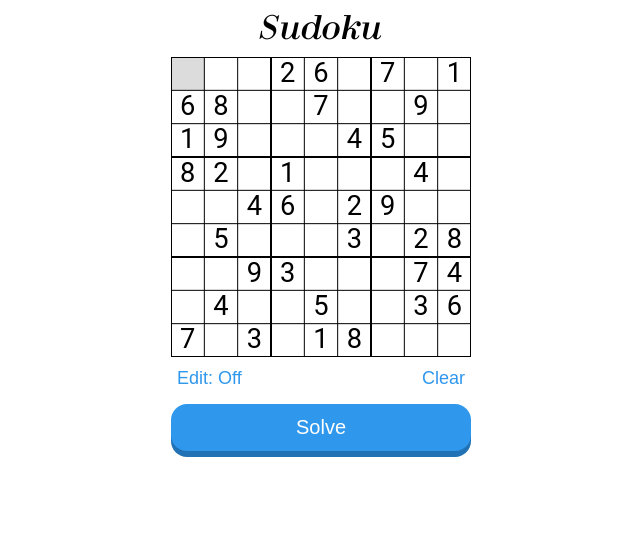
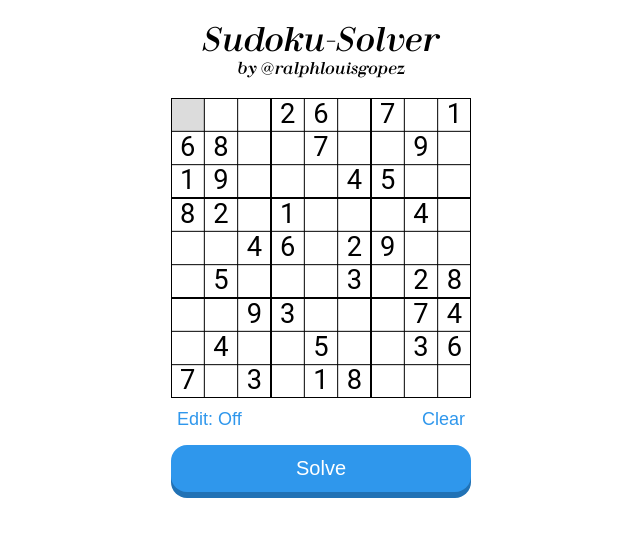
Before and after one commit to sevora/gamebreaker, a plain HTML site: page sudoku/index.html in a window 1280 px wide. Shown: the whole page, without its empty margins (319-959 px from the left). Drawn offline with Linux system fonts and the light colour scheme.

Commit message:
Add Byline on Sudoku Solver

```diff
--- a/sudoku/css/style.css
+++ b/sudoku/css/style.css
@@ -6,11 +6,23 @@ header {
     font-size: 32px;
     font-family: 'Fin Serif Display';
     text-align: center;
+    margin-top: 20px;
 }
 
 canvas {
     display: block;
     margin: 0 auto;
+}
+
+.byline {
+    text-align: center;
+    font-family: 'Fin Serif Display';
+    margin-bottom: 20px;
+}
+
+.byline a {
+    text-decoration: none;
+    color: black;
 }
 
 .canvas-wrapper {
--- a/sudoku/index.html
+++ b/sudoku/index.html
@@ -7,7 +7,10 @@
         <link rel="stylesheet" href="css/style.css">
     </head>
     <body>
-        <header>Sudoku</header>
+        <div>
+            <header>Sudoku-Solver</header>
+            <div class="byline">by <a target="_blank" href="https://twitter.com/ralphlouisgopez">@ralphlouisgopez</a></div>
+        </div>
         <div class="canvas-wrapper">
             <canvas width="300" height="300"></canvas>
             <button class="edit-button">Edit: Off</button>
```
